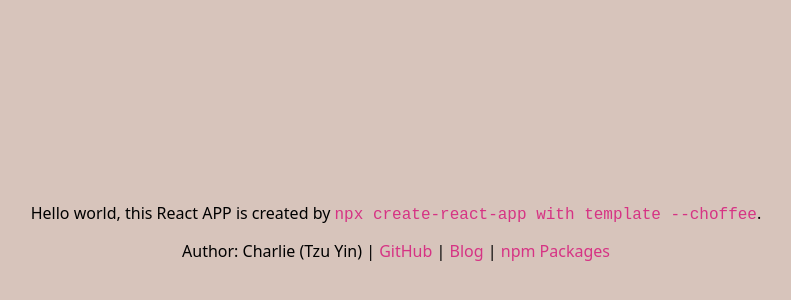
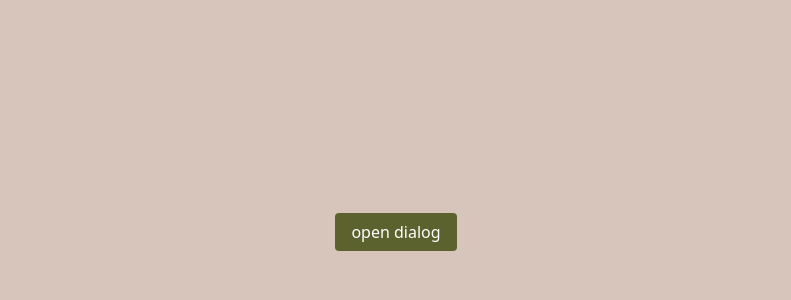
Before and after one commit to tzynwang/react-home-made-dialog, a React (Create React App) app: page / in a window 1280 px wide. Shown: the part 168-468 px from the top of the page, without its empty margins (244-1035 px from the left). Built offline with nearby package versions, Linux system fonts and the light colour scheme.

Commit message:
[feat] use HomeMadeDialog

```diff
--- a/src/components/App/index.tsx
+++ b/src/components/App/index.tsx
@@ -1,31 +1,26 @@
-import React, { memo } from 'react'
-import classNames from 'classnames'
-
-import Styles from './index.module.css'
+import React, { memo, useState } from 'react';
+import classNames from 'classnames';
+import HomeMadeDialog from '@Components/Common/HomeMadeDialog';
+import scopedStyle from './index.module.css';
 
 function App(): React.ReactElement {
+  /* States */
+  const [dialogOpen, setDialogOpen] = useState<boolean>(false);
+
+  /* Main */
   return (
-    <main className={classNames(Styles.main)}>
-      <div>
-        Hello world, this React APP is created by{' '}
-        <code className={classNames(Styles.mainCode)}>npx create-react-app with template --choffee</code>.
-      </div>
-      <div>
-        Author: Charlie (Tzu Yin) |{' '}
-        <a href="https://github.com/tzynwang" target="_blank" className={Styles.mainAnchor}>
-          GitHub
-        </a>{' '}
-        |{' '}
-        <a href="https://tzynwang.github.io/" target="_blank" className={Styles.mainAnchor}>
-          Blog
-        </a>{' '}
-        |{' '}
-        <a href="https://www.npmjs.com/~tzyn.wang" target="_blank" className={Styles.mainAnchor}>
-          npm Packages
-        </a>
-      </div>
-    </main>
-  )
+    <div className={classNames(scopedStyle.main)}>
+      <button type="button" onClick={() => setDialogOpen(true)}>
+        open dialog
+      </button>
+      <HomeMadeDialog
+        dialogOpen={dialogOpen}
+        onDialogClose={() => setDialogOpen(false)}
+      >
+        <div>here is dialog's content</div>
+      </HomeMadeDialog>
+    </div>
+  );
 }
 
-export default memo(App)
+export default memo(App);
--- a/src/index.css
+++ b/src/index.css
@@ -4,3 +4,14 @@
   box-sizing: border-box;
   font-family: system-ui;
 }
+
+button {
+  border: none;
+  padding: 8px 16px;
+  border-radius: 4px;
+  background-color: #5b622e;
+  color: #fff;
+  font-family: inherit;
+  font-size: inherit;
+  cursor: pointer;
+}
```
